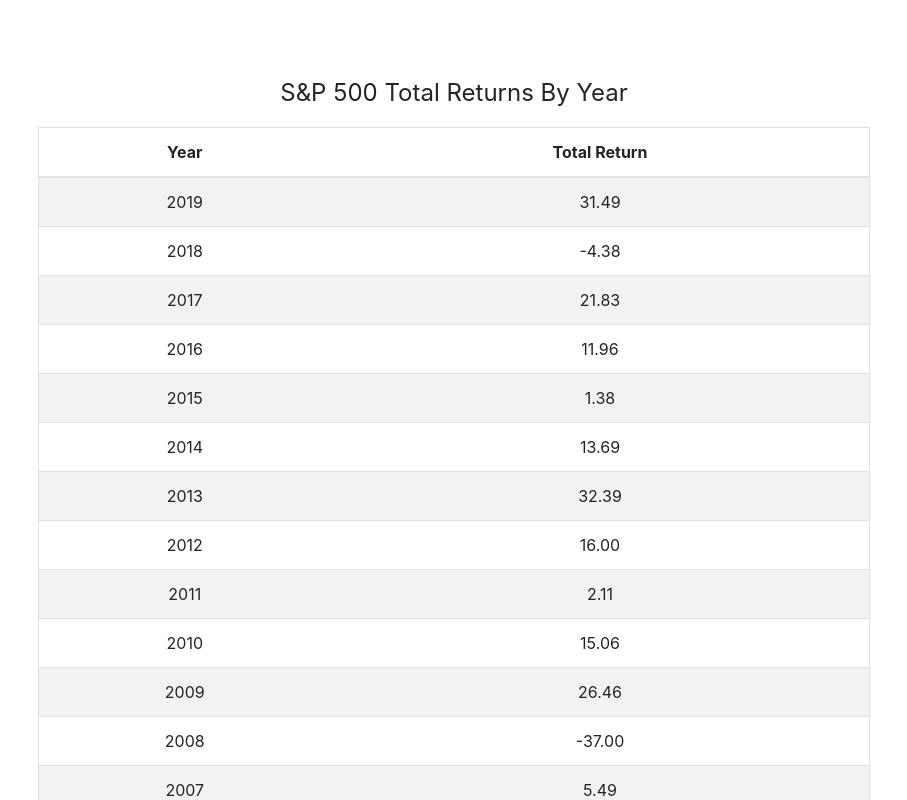
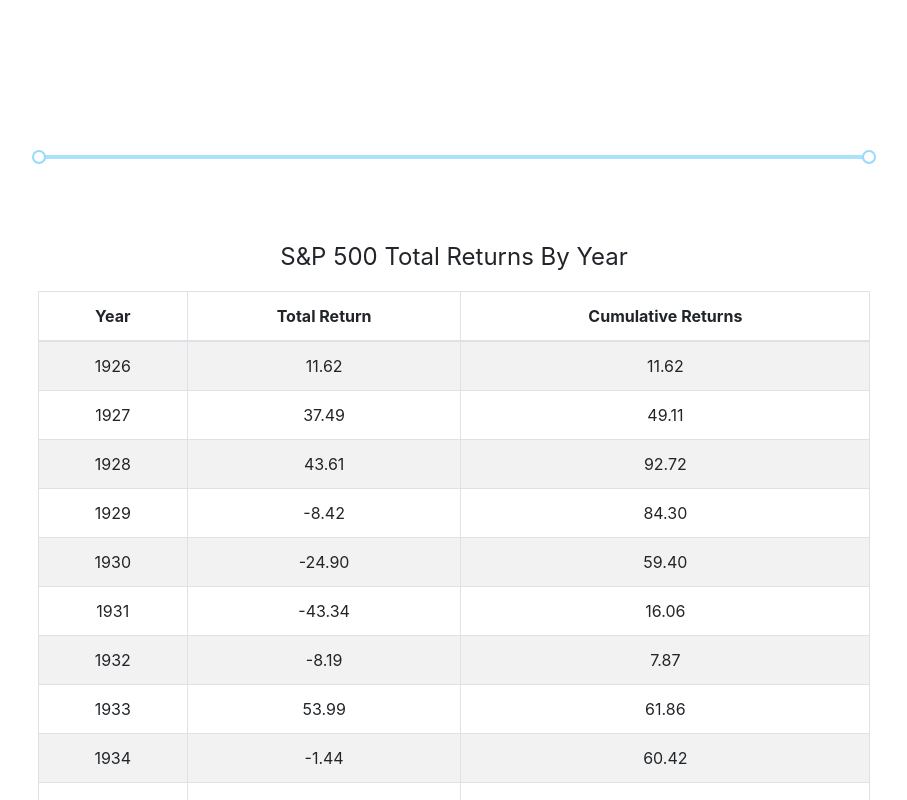
Before and after one commit to sashat14/Retireup-Challenge, a React (Create React App) app: page / in a window 1280 px wide. Shown: the top 800 px of the page, without its empty margins (186-1093 px from the left). Built offline with nearby package versions, Linux system fonts and the light colour scheme.

Commit message:
slider complete

```diff
--- a/src/App.js
+++ b/src/App.js
@@ -1,16 +1,40 @@
 import React, { useState } from 'react';
-import logo from './logo.svg';
 import './App.css';
-
 import returns from './data/annualReturnsData.js';
-import AnnualReturnsTable from './components/AnnualReturnsTable';
+import AnnualReturnsTable from './components/AnnualReturnsTable/AnnualReturnsTable.js';
+import AnnualReturnsSlider from './components/AnnualReturnsSlider/AnnualReturnsSlider.js';
 
 function App() {
-  const [returnsData, setReturnsData]= useState(returns);
-  console.log(returnsData);
+  const [returnsData, setReturnsData] = useState(returns);
+  const [startYear, setStartYear] = useState(1926);
+  const latestYear = returnsData[returns.length-1].year;
+  const [endYear, setEndYear] = useState(latestYear);
+
+
+  const handleSlideChange = (values)=>{
+    setStartYear(values[0]);
+    setEndYear(values[1]);
+  }
+
+  const filterData = ()=>{
+    let sortedData = returnsData.sort((a,b)=>{
+      return a.year - b.year
+    });
+
+    let filteredData = sortedData.filter((data)=>{
+      return data.year >= startYear && data.year <= endYear;
+    })
+    return filteredData
+  }
+
   return (
     <div className="App">
-      <AnnualReturnsTable returnsData={returnsData} />
+      <AnnualReturnsSlider startYear={startYear}
+                           endYear={endYear}
+                           latestYear={latestYear}
+                           handleSlideChange={handleSlideChange}
+                           />
+      <AnnualReturnsTable returnsData={filterData()} />
     </div>
   );
 }
--- /dev/null
+++ b/src/components/AnnualReturnsSlider/AnnualReturnsSlider.css
@@ -0,0 +1,9 @@
+ .container{
+    width:100%;
+    display: flex;
+    justify-content: center;
+}
+.range-container{
+    width: 830px;
+    margin-top: 75px;
+}
--- /dev/null
+++ b/src/components/AnnualReturnsSlider/AnnualReturnsSlider.js
@@ -0,0 +1,27 @@
+import React from 'react';
+import Tooltip from 'rc-tooltip';
+import Slider from 'rc-slider';
+import 'rc-slider/assets/index.css';
+import 'rc-tooltip/assets/bootstrap.css';
+import './AnnualReturnsSlider.css';
+
+const AnnualReturnsSlider = (props)=>{
+
+    const createSliderWithTooltip = Slider.createSliderWithTooltip;
+    const Range = createSliderWithTooltip(Slider.Range);
+
+    return(
+        <div className="container">
+            <div className="range-container">
+                <Range min={1926}
+                       max={props.latestYear}
+                       defaultValue={[props.startYear, props.endYear]}
+                       tipFormatter={value => value}
+                       onAfterChange={props.handleSlideChange}
+                       />
+            </div>
+        </div>
+    )
+}
+
+export default AnnualReturnsSlider;
--- a/src/components/AnnualReturnsTable.css
+++ b/src/components/AnnualReturnsTable/AnnualReturnsTable.css
@@ -14,6 +14,6 @@
     width:75%;
 }
 
-table{
+table, td, th{
     border: 1px solid #dee2e6;
 }
--- a/src/components/AnnualReturnsTable.js
+++ b/src/components/AnnualReturnsTable/AnnualReturnsTable.js
@@ -3,6 +3,17 @@
 import './AnnualReturnsTable.css';
 
 const AnnualReturnsTable = (props) => {
+
+    const calcReturns = (idx)=>{
+        let total=0;
+        let cumulative=0;
+        for(let i=0; i<=idx; i++){
+          total+=Number(props.returnsData[i].totalReturn)
+          cumulative=total.toFixed(2)
+        }
+        return cumulative
+      }
+
     return(
         <div className="container">
             <p className="title">S&P 500 Total Returns By Year</p>
@@ -10,16 +21,18 @@
                 <Table striped>
                     <thead>
                         <tr>
-                        <th>Year</th>
-                        <th>Total Return</th>
+                            <th>Year</th>
+                            <th>Total Return</th>
+                            <th>Cumulative Returns</th>
                         </tr>
                     </thead>
                     <tbody>
-                        {props.returnsData.map((data)=>{
+                        {props.returnsData.map((data, index)=>{
                             return(
-                                <tr>
+                                <tr key={index}>
                                     <td>{data.year}</td>
                                     <td>{data.totalReturn}</td>
+                                    <td>{calcReturns(index)}</td>
                                 </tr>
                             )
                         })}
```
Also changed, not shown: src/components/AnnualReturnsSlider.js (deleted).
